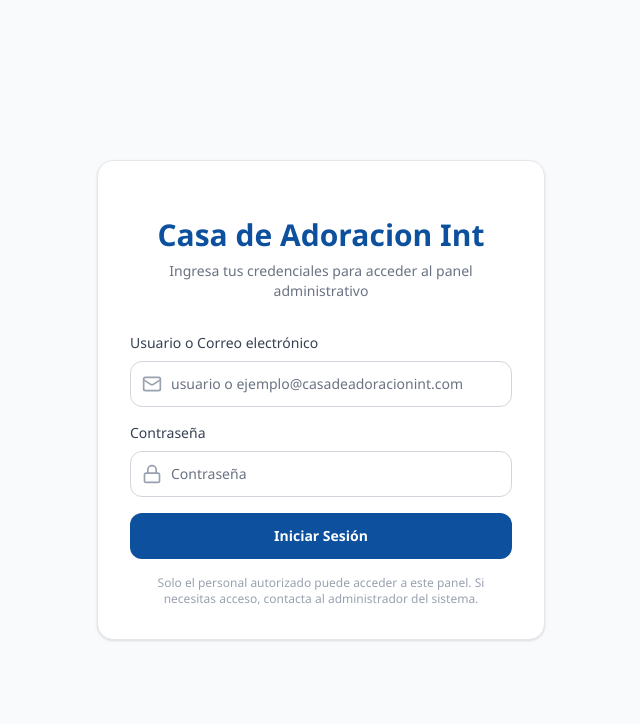
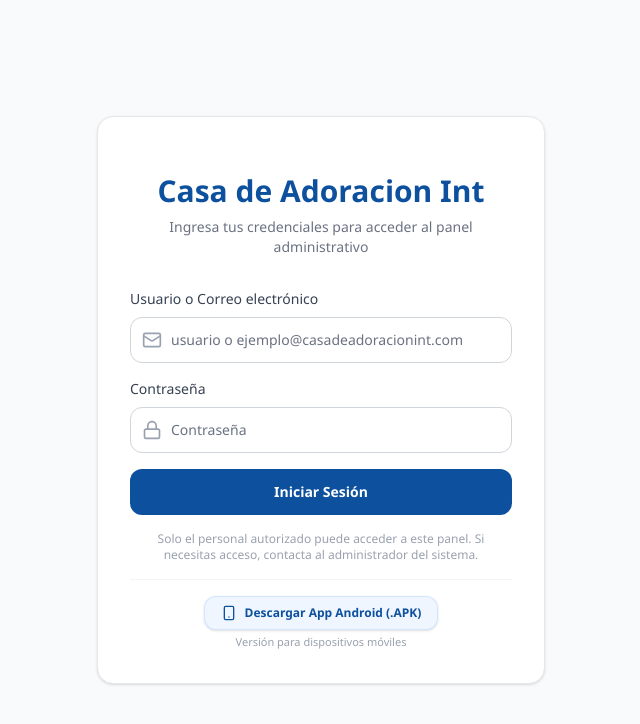
Before and after one commit to carlosgironh/casadeadoracionint, a React (Vite) app in the folder panel-web/: page /login in a window 1280 px wide. Shown: the top 724 px of the page, without its empty margins (319-959 px from the left). Built offline with nearby package versions, Linux system fonts and the light colour scheme; no server answers.

Commit message:
feat(web): include CasaDeAdoracionINT.apk in public directory with direct download links

```diff
--- a/panel-web/src/components/Layout/Sidebar.tsx
+++ b/panel-web/src/components/Layout/Sidebar.tsx
@@ -1,5 +1,5 @@
 import { NavLink } from 'react-router-dom';
-import { LayoutDashboard, BookOpen, FileText, Users, LogOut, Bell, Contact2, X } from 'lucide-react';
+import { LayoutDashboard, BookOpen, FileText, Users, LogOut, Bell, Contact2, X, Smartphone } from 'lucide-react';
 import { useAuth } from '../../hooks/useAuth';
 
 interface SidebarProps {
@@ -68,11 +68,20 @@ export default function Sidebar({ isOpen = false, setIsOpen, isCollapsed = false
           })}
         </nav>
 
-        <div className="p-4 border-t border-gray-200">
+        <div className="p-4 border-t border-gray-200 space-y-1">
+          <a
+            href="/CasaDeAdoracionINT.apk"
+            download="CasaDeAdoracionINT.apk"
+            title={isCollapsed ? "Descargar App Android" : undefined}
+            className={`flex w-full items-center ${isCollapsed ? 'justify-center px-2 py-2.5' : 'px-4 py-2.5'} text-sm font-medium text-[#0D509E] rounded-xl hover:bg-blue-50 transition-colors`}
+          >
+            <Smartphone className={isCollapsed ? 'h-6 w-6' : 'mr-3 h-5 w-5'} />
+            {!isCollapsed && <span>Descargar App Android</span>}
+          </a>
           <button
             onClick={signOut}
             title={isCollapsed ? "Cerrar Sesión" : undefined}
-            className={`flex w-full items-center ${isCollapsed ? 'justify-center px-2 py-3' : 'px-4 py-3'} text-sm font-medium text-red-500 rounded-xl hover:bg-red-50 hover:text-red-600 transition-colors`}
+            className={`flex w-full items-center ${isCollapsed ? 'justify-center px-2 py-2.5' : 'px-4 py-2.5'} text-sm font-medium text-red-500 rounded-xl hover:bg-red-50 hover:text-red-600 transition-colors`}
           >
             <LogOut className={isCollapsed ? 'h-6 w-6' : 'mr-3 h-5 w-5'} />
             {!isCollapsed && <span>Cerrar Sesión</span>}
--- a/panel-web/src/pages/LoginPage.tsx
+++ b/panel-web/src/pages/LoginPage.tsx
@@ -2,7 +2,7 @@ import { useState } from 'react';
 import { useAuth } from '../hooks/useAuth';
 import { Navigate, useNavigate } from 'react-router-dom';
 import { useSupabase } from '../hooks/useSupabase';
-import { Mail, Lock, AlertCircle } from 'lucide-react';
+import { Mail, Lock, AlertCircle, Smartphone } from 'lucide-react';
 
 // Límite de intentos de login antes de bloquear temporalmente
 const MAX_FAILED_ATTEMPTS = 5;
@@ -206,6 +206,19 @@ export default function LoginPage() {
             Solo el personal autorizado puede acceder a este panel.
             Si necesitas acceso, contacta al administrador del sistema.
           </p>
+
+          {/* Enlace directo para descargar el APK */}
+          <div className="pt-4 border-t border-gray-100 flex flex-col items-center">
+            <a
+              href="/CasaDeAdoracionINT.apk"
+              download="CasaDeAdoracionINT.apk"
+              className="inline-flex items-center gap-2 px-4 py-2 text-xs font-semibold text-[#0D509E] bg-blue-50 hover:bg-blue-100/70 border border-blue-200/60 rounded-xl transition-colors shadow-sm"
+            >
+              <Smartphone className="w-4 h-4 text-[#0D509E]" />
+              Descargar App Android (.APK)
+            </a>
+            <p className="text-[11px] text-gray-400 mt-1">Versión para dispositivos móviles</p>
+          </div>
         </form>
       </div>
     </div>
```
Also changed, not shown: 1 other file (tests, documents, lock files or other folders).
